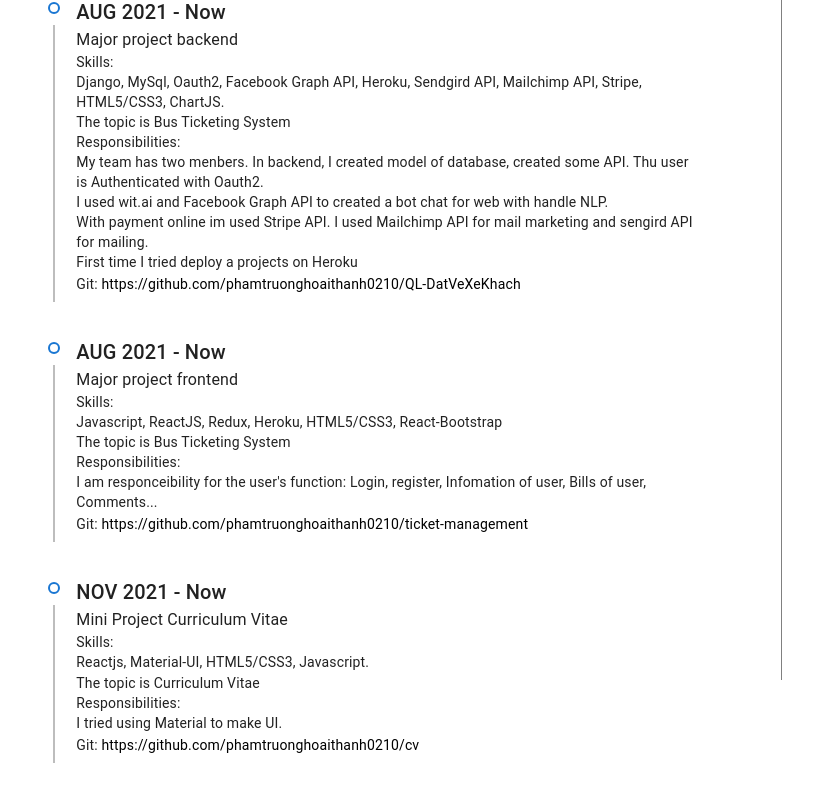
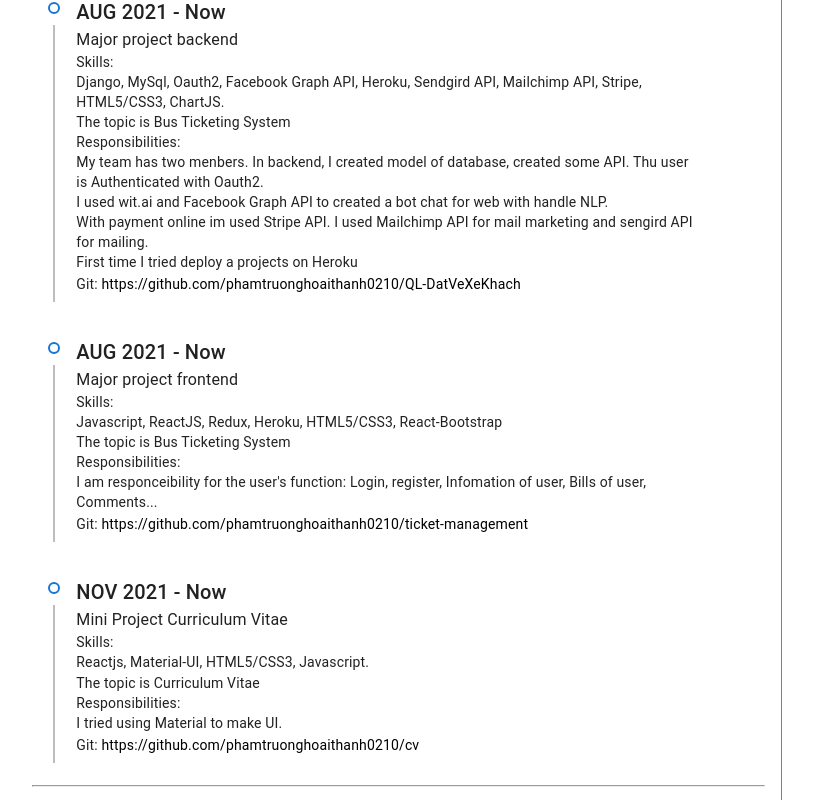
Before and after one commit to phamtruonghoaithanh0210/cv, a React (Create React App) app: page / in a window 1280 px wide. Shown: the part 1174-1974 px from the top of the page, without its empty margins (433-1246 px from the left). Before the commit the page ends 1943 px from the top, so only its background shows below. Built offline with nearby package versions, Linux system fonts and the light colour scheme.

Commit message:
update Experience component

```diff
--- a/src/body/Experience.js
+++ b/src/body/Experience.js
@@ -65,7 +65,7 @@ function Experience() {
         <Box
             sx={{
             width: 766,
-            height: 1260,
+            height: 1380,
             padding: 2,
             borderRight: '1px solid grey',
             '&:hover': {
@@ -78,7 +78,7 @@ function Experience() {
                 Experience
             </Typography>
             {History}
-
+            <hr/>
         </Box>
     )
 }
```
